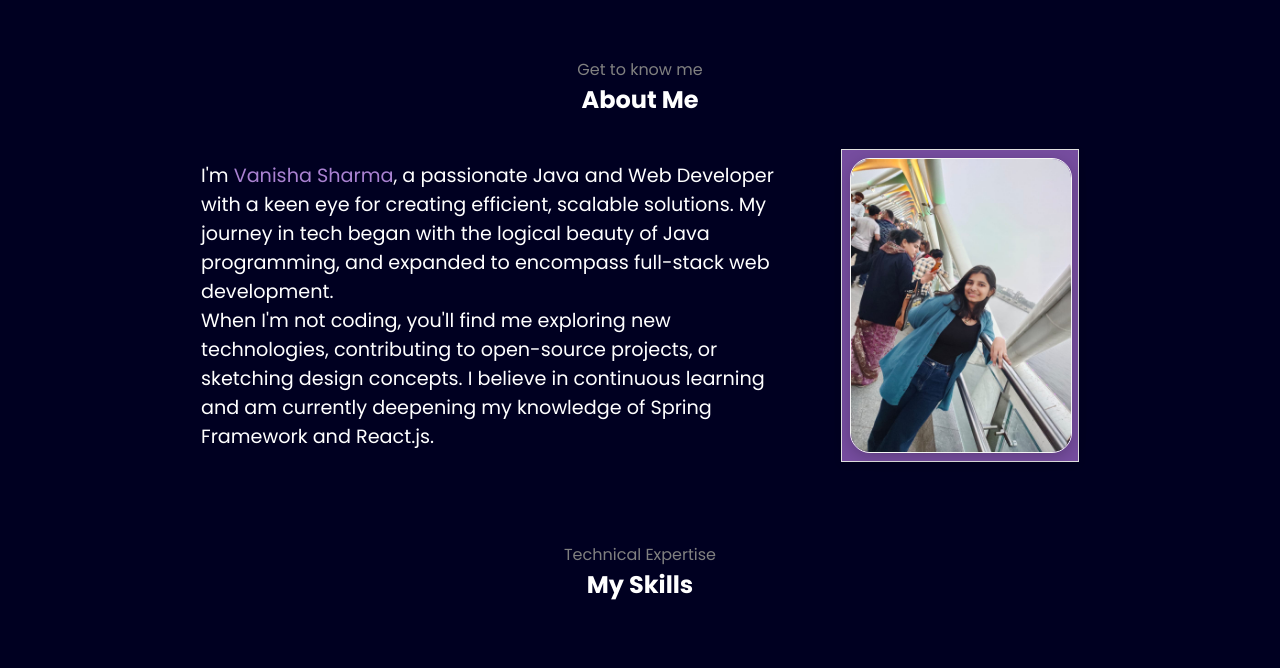
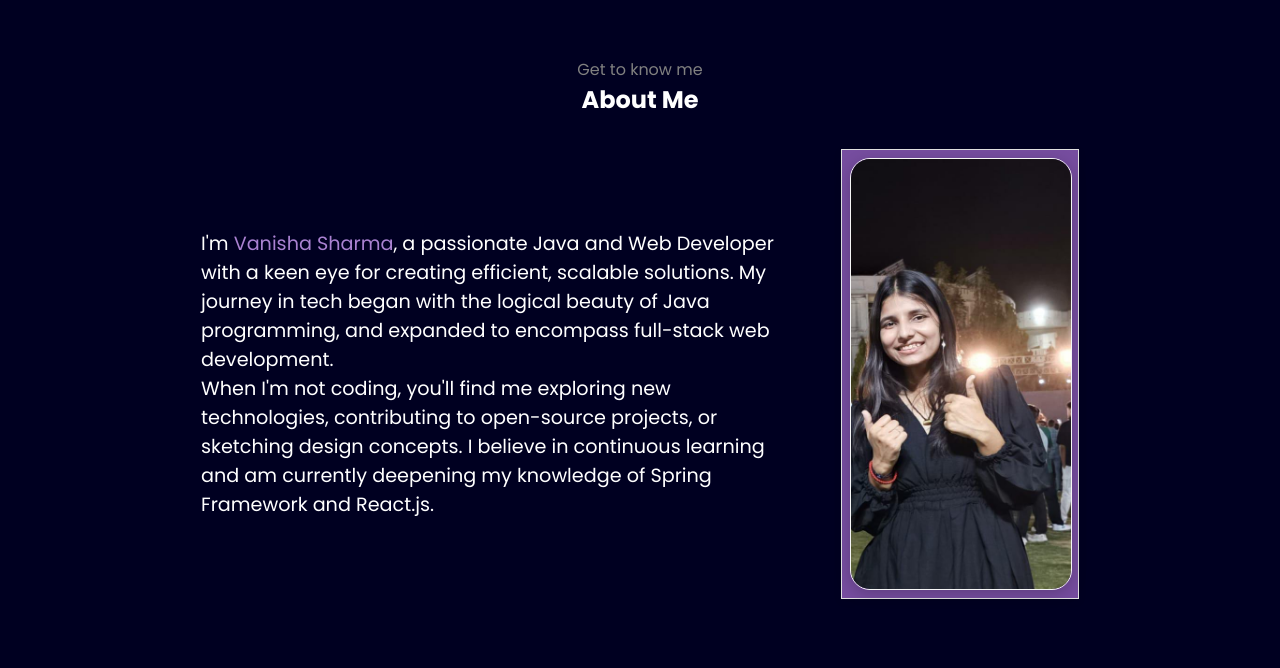
Before and after one commit to Vanisha-Sharma/Vanisha-Sharma-Portfolio, a plain HTML site: page index.html in a window 1280 px wide. Shown: the part 732-1400 px from the top of the page. Drawn offline with nearby package versions, Linux system fonts and the light colour scheme.

Commit message:
Update index.html

```diff
--- a/index.html
+++ b/index.html
@@ -80,7 +80,7 @@
 
         <div class="about-image">
           <img
-            src="Monu.jpg"
+            src="vani.jpg"
             alt="Vanisha Sharma"
             class="profile-img-simple"/>
         </div>
```
